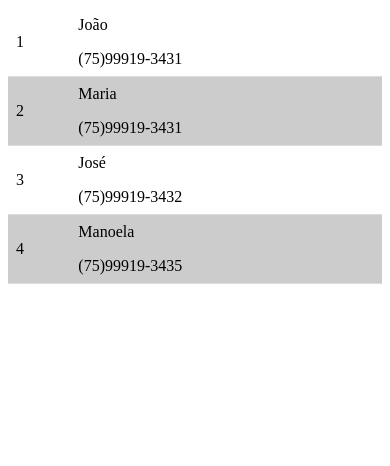
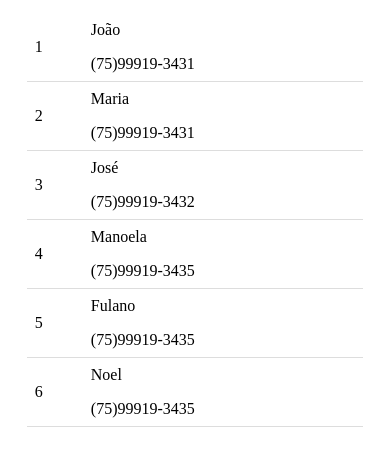
Before and after one commit to tales-fsa/Agenda, a PHP site: page / in a window 390 px wide. Shown: the top 466 px of the page. Run offline with PHP 8.4, Linux system fonts and the light colour scheme.

Commit message:
Responsividade melhorada

```diff
--- a/index.html
+++ b/index.html
@@ -38,6 +38,16 @@
             <td>Manoela</td>
             <td>(75)99919-3435</td>
           </tr>
+          <tr>
+            <td>5</td>
+            <td>Fulano</td>
+            <td>(75)99919-3435</td>
+          </tr>
+          <tr>
+            <td>6</td>
+            <td>Noel</td>
+            <td>(75)99919-3435</td>
+          </tr>
         </tbody>
       </table>
     </div>
--- a/style.css
+++ b/style.css
@@ -1,9 +1,11 @@
-.container{
+.container {
   margin: auto;
-    width: 100%;
+  width: 90%;
+  padding: 5px;
+  overflow: auto;
 }
 
-.tabela{
+.tabela {
   max-width: 100%;
   width: 100%;
   margin-bottom: 20px;
@@ -11,23 +13,24 @@
   border-spacing: 0;
 }
 
-.tabela td, .tabela th{
+.tabela td,
+.tabela th {
   vertical-align: middle;
   border-top: 1px solid #ddd;
 }
 
-.tabela thead th{
+.tabela thead th {
   background-color: grey;
   font-weight: bold;
   font-size: 18px;
   padding: 7px;
 }
 
-.tabela tbody td{
+.tabela tbody td {
   padding: 8px;
 }
 
-.tabela .small{
+.tabela .small {
   width: 5%;
   text-align: left;
 }
@@ -41,25 +44,34 @@
   text-align: left;
 }
 
-.tabela tbody tr:nth-child(2n){
+.tabela tbody tr:nth-child(2n) {
   background-color: #ccc;
 }
 
-@media (max-width: 480px){
-    .tabela thead{
+@media (min-width: 481px) {
+  .tabela .large {
+    width: 60%;
+  }
+}
+
+@media (max-width: 480px) {
+  .tabela thead {
     display: none;
   }
 
-    .tabela tr{
+  .tabela tr {
     border-bottom: 1px solid #ddd;
   }
 
-    .tabela td{
+  .tabela td {
     border: 0;
   }
 
-    .tabela td:not(:first-child){
+  .tabela td:not(:first-child) {
     display: block;
   }
 
+  .tabela tbody tr:nth-child(2n) {
+    background-color: transparent;
   }
+}
```
Lines whose indentation alone changed are shown as unchanged.
